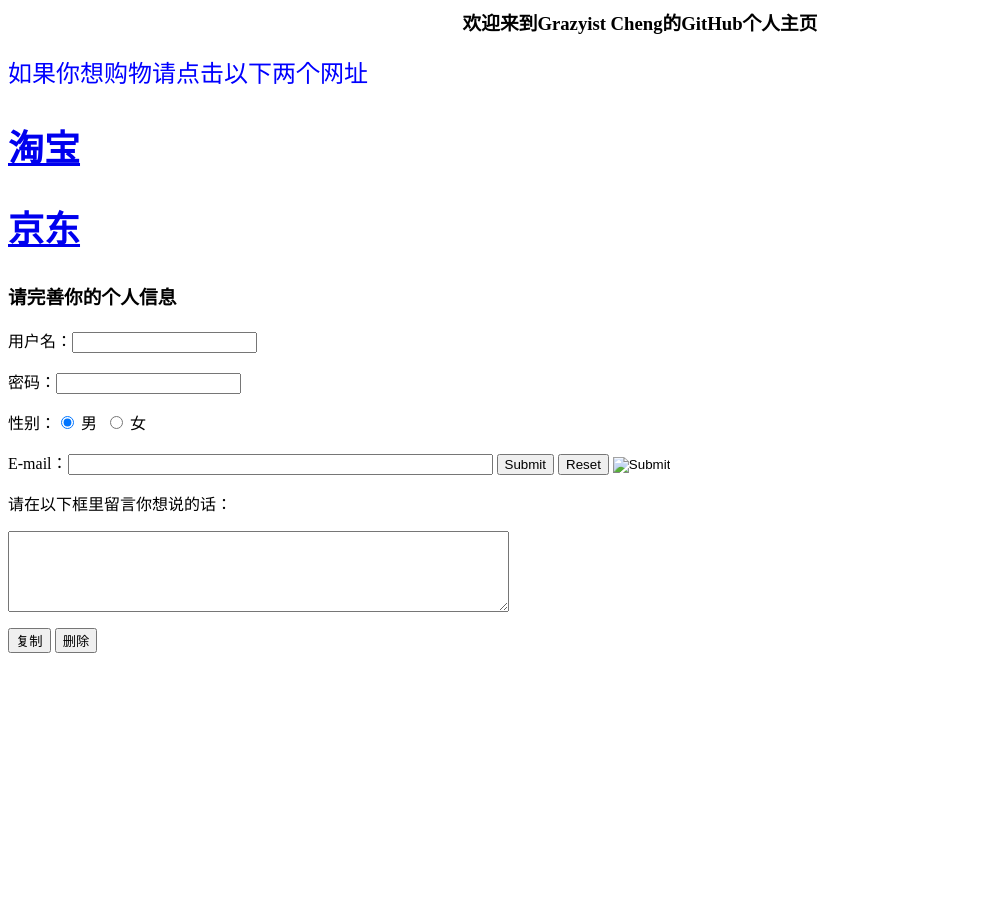
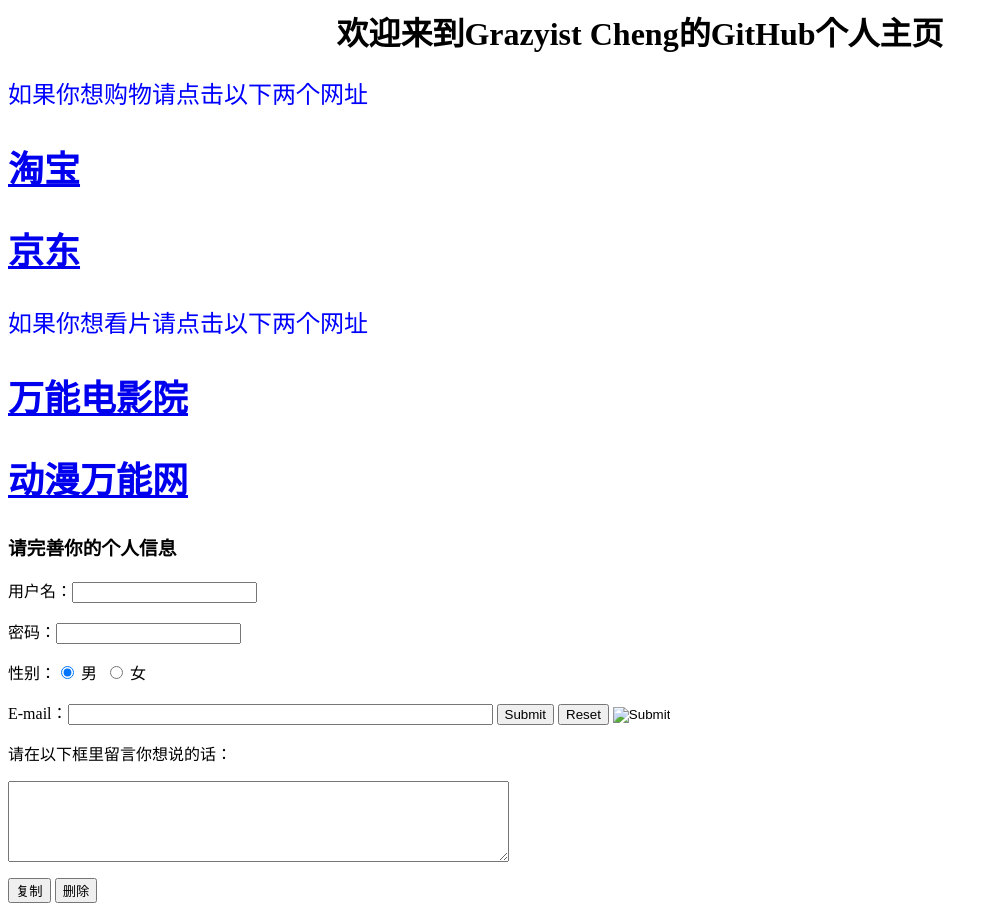
Before and after one commit to Grazyist/Grazyist.github.io, a plain HTML site: page index.html in a window 1280 px wide. Shown: the whole page, without its empty margins (0-998 px from the left). Before the commit the page ends 800 px from the top, so only its background shows below. Drawn offline with Linux system fonts and the light colour scheme.

Commit message:
Update index.html

```diff
--- a/index.html
+++ b/index.html
@@ -18,11 +18,14 @@
 	</style>
 
 	<body>
-		<center><h3>欢迎来到Grazyist Cheng的GitHub个人主页</h3></center>
+		<center><h1>欢迎来到Grazyist Cheng的GitHub个人主页</h1></center>
 		<div id="center">如果你想购物请点击以下两个网址
 		<h2><a href="http://www.taobao.com">淘宝</a></h2>
 		<h2><a href="http://www.jd.com">京东</a></h2>
-        </div>
+			<p>如果你想看片请点击以下两个网址
+		<h2><a href="http://www.qiqi321.com/">万能电影院</a></h2>
+		<h2><a href="http://m.dm530.net/">动漫万能网</a></h2>
+                </div>
 			<h3>请完善你的个人信息</h3>
 			<form action="" methon="post" name="myform">
 				<p>用户名：<input type="text" name="username" id="UserName4" maxlength="20">
```
